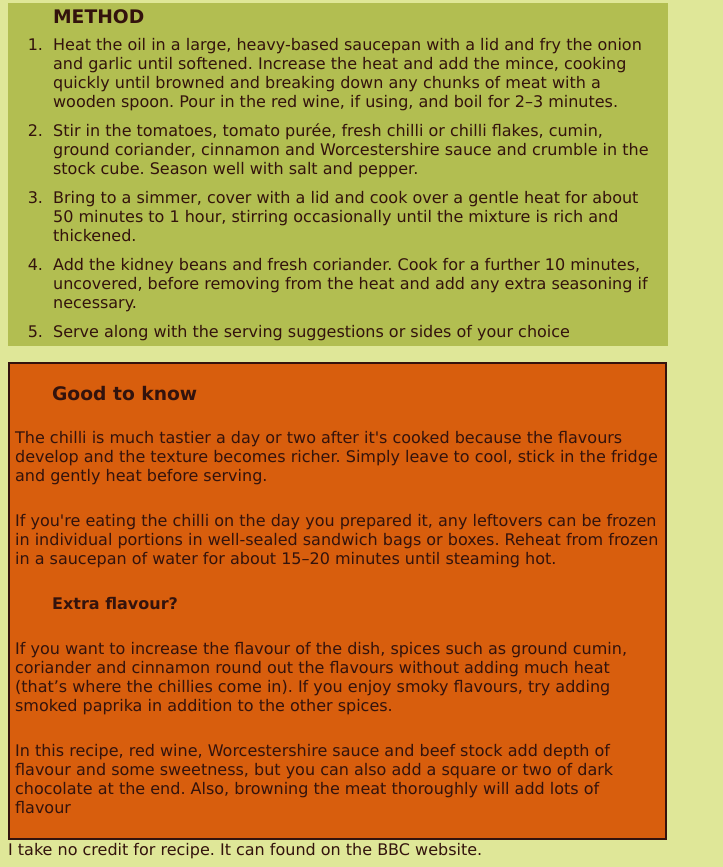
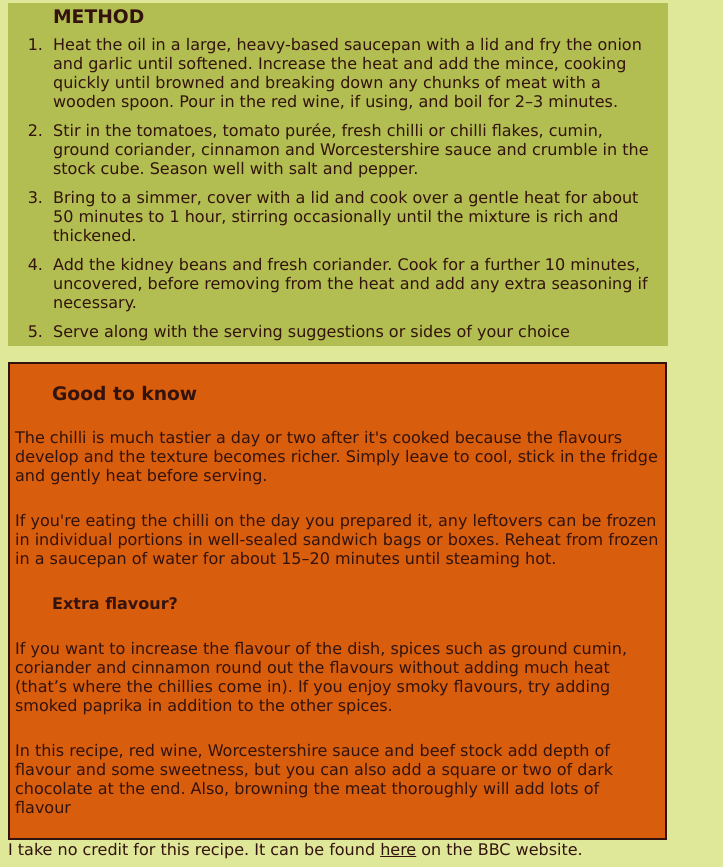
Before and after one commit to 20IanHarris24/favourite-recipe, a plain HTML site: page index.html in a window 1280 px wide. Shown: the part 1716-2583 px from the top of the page, without its empty margins (0-723 px from the left). Drawn offline with Linux system fonts and the light colour scheme.

Commit message:
added a hyper link at page footer to take the user to the website to find the recipe

```diff
--- a/index.html
+++ b/index.html
@@ -88,6 +88,8 @@
             </section>
 
       </Main>
-      <footer>I take no credit for recipe. It can found on the BBC website.</footer>
+      <footer>
+        I take no credit for this recipe. It can be found <a href="" https://www.bbc.co.uk/food/recipes/chilliconcarne_67875>here</a> on the BBC website.
+      </footer>
     </body>
 </html>
```
